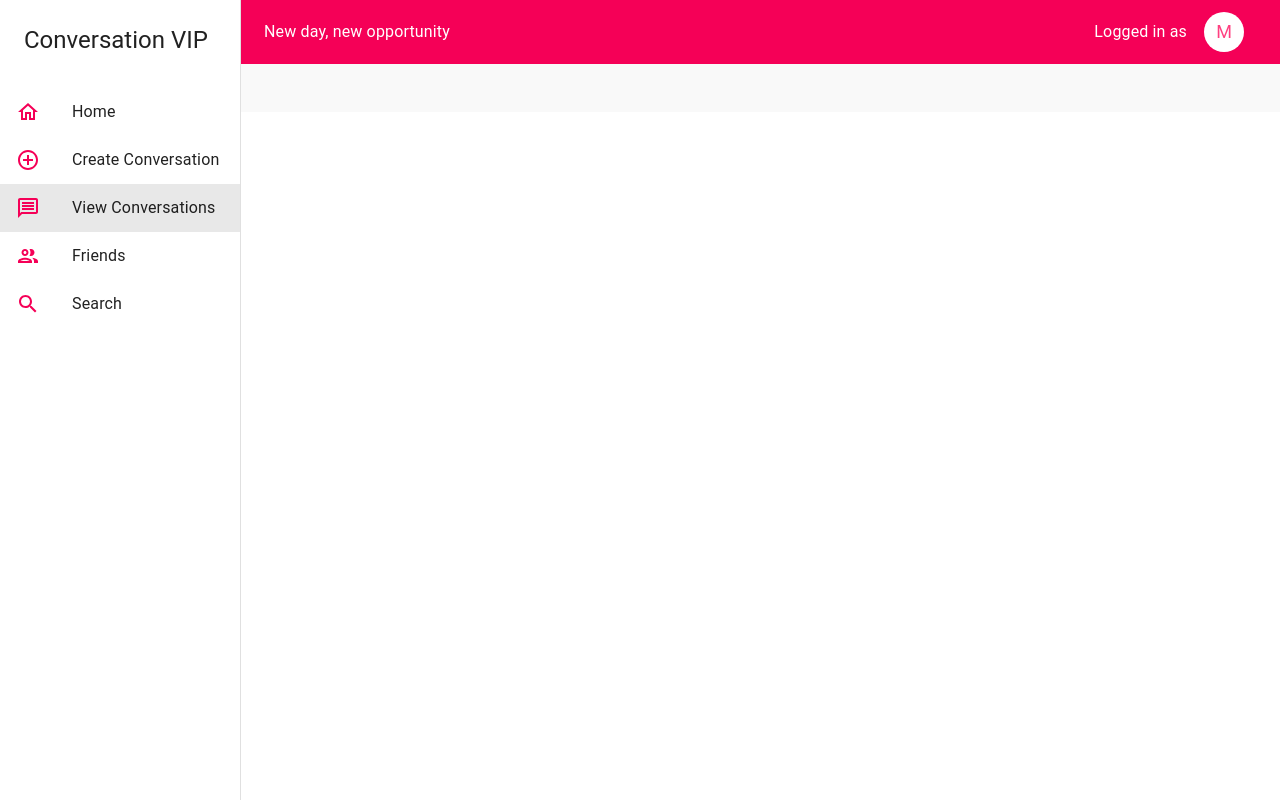
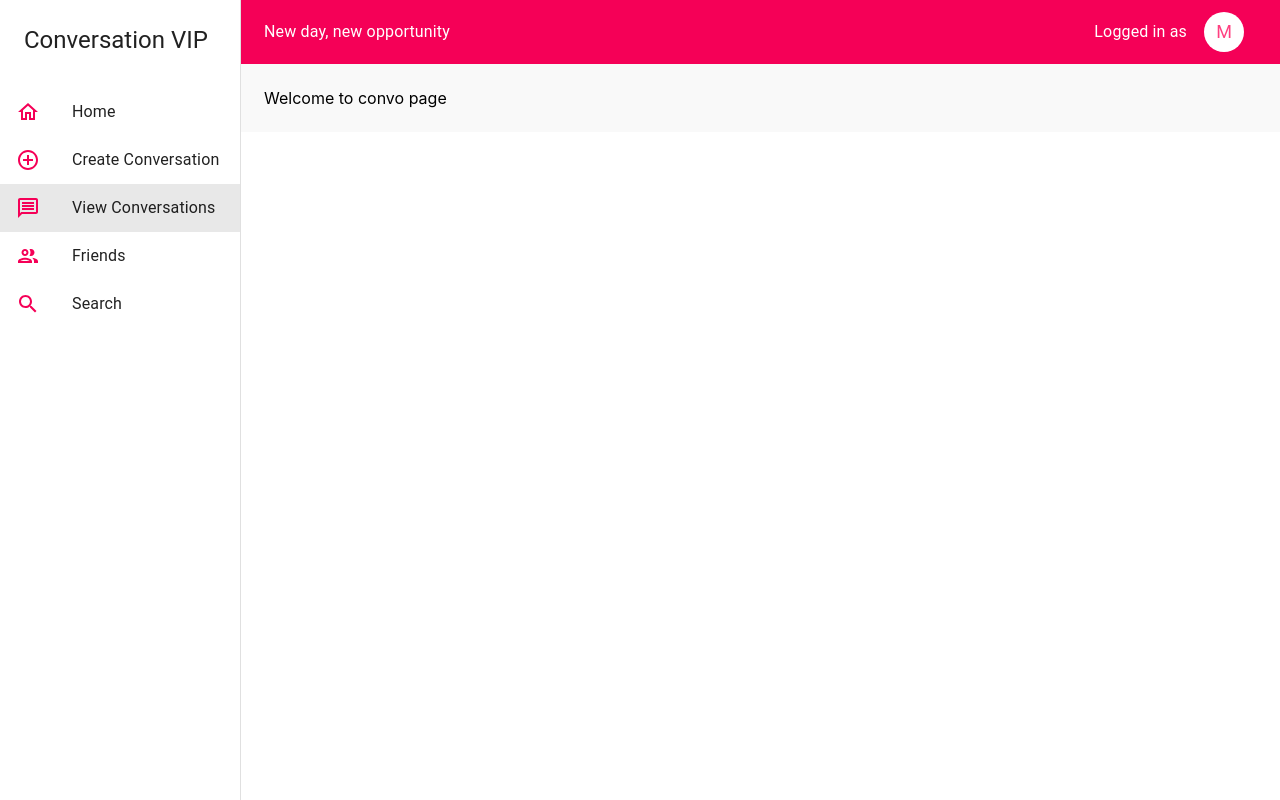
Before and after one commit to v3rti/capp-pfe, a React (Create React App) app: page /conversations in a window 1280 px wide. Built offline with nearby package versions, Linux system fonts and the light colour scheme; no server answers; the HTML template or start-up script is replaced by a standard one.

Commit message:
figured the logic of conversations (depending on the existing of the url parameters we render the right component) else we render the user conversations he's in

```diff
--- a/src/Components/AllConvos.js
+++ b/src/Components/AllConvos.js
@@ -12,14 +12,18 @@ function AllConvos(){
 
   const {id} = useParams();
   useEffect(() =>  {
-
+    console.log(id);
+    if(id !== undefined){
     axios.get(`/convos/${id}`).then(res => {
       if(res.data === null){
         setCompo(<Default />)
       }else {
         setCompo(<DbConvo />)
       }
-    })
+    })}
+    else{
+      setCompo("Welcome to convo page");
+    }
   },[])
 
 
```
